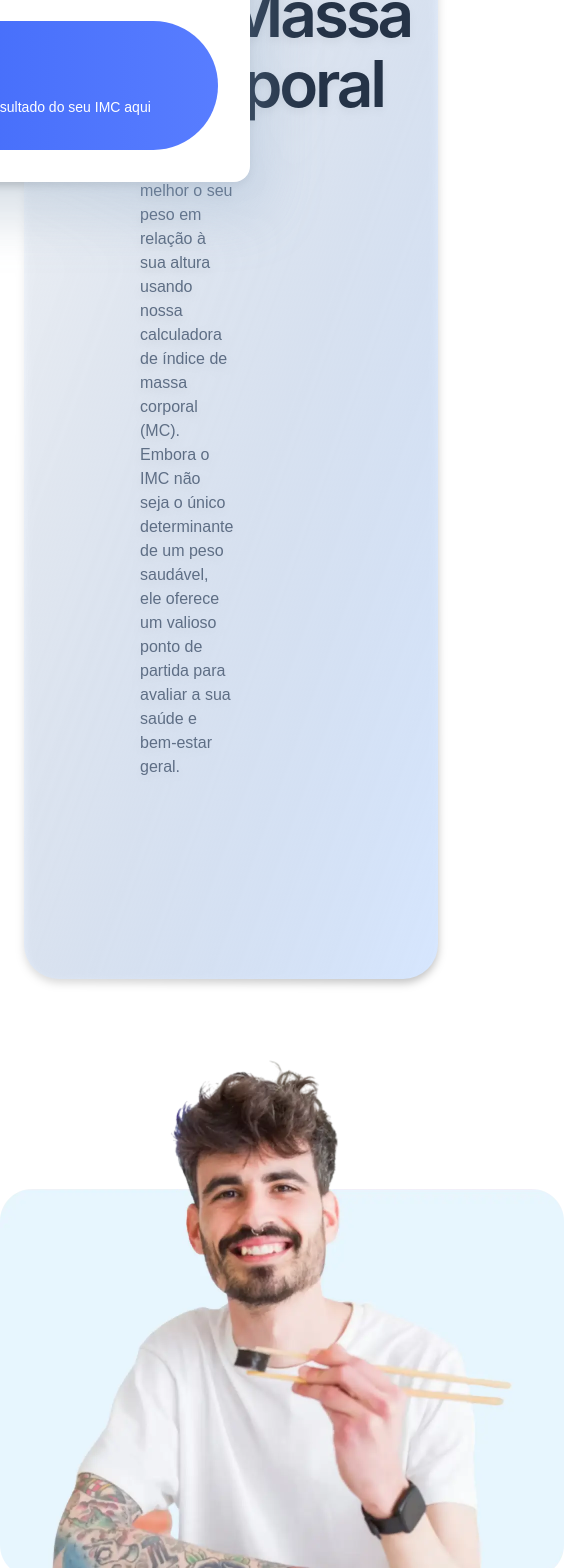
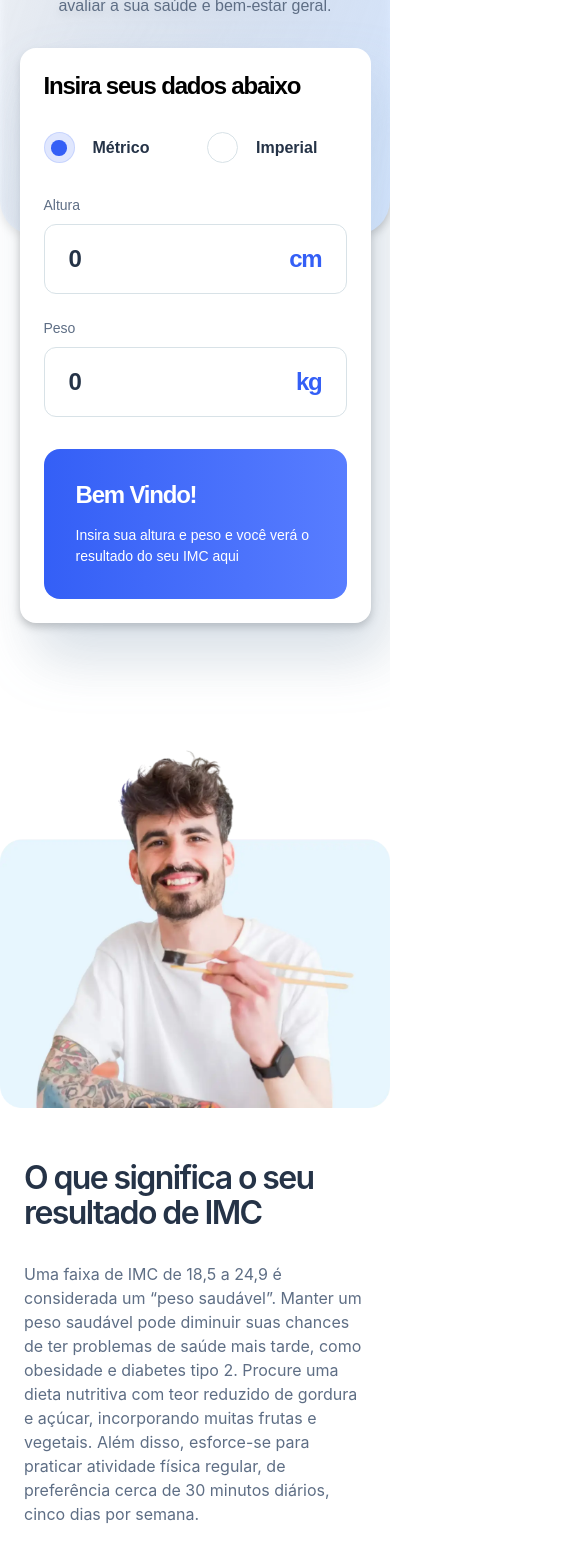
Before and after one commit to BrunoOliveira16/body-mass-index-calculator, a React (Create React App) app: page / in a window 390 px wide. Shown: the part 432-2000 px from the top of the page, 585 px wide, since content can reach past the window. Built offline with nearby package versions, Linux system fonts and the light colour scheme; a web font is replaced by a local one.

Commit message:
:iphone: Responsividade: adaptado layout para dispositivos mobile

```diff
--- a/src/components/Form/FormMeters/index.tsx
+++ b/src/components/Form/FormMeters/index.tsx
@@ -2,6 +2,7 @@ import useMetricBMI from '../../../hooks/useMetricBMI'
 import { useBMIContext, BMIContextType } from '../../../context/BMIContext'
 import { categoryMetricBMI } from '../../../utils/categoryBMI'
 import Input from '../../Input'
+import { ContainerForm } from './styles'
 import { S } from '../styles'
 
 const FormMeters = () => {
@@ -28,7 +29,7 @@ const FormMeters = () => {
 
   return (
     <>
-      <S.Container>
+      <ContainerForm>
         <Input
           label="Altura"
           unit="cm"
@@ -43,7 +44,7 @@ const FormMeters = () => {
           value={weightMetric}
           setValue={setWeightMetric}
         />
-      </S.Container>
+      </ContainerForm>
       <S.ContainerResult>
         {inputIsEmpty || resultBMI === 0 ? (
           <S.Welcome>
--- /dev/null
+++ b/src/components/Form/FormMeters/styles.ts
@@ -0,0 +1,12 @@
+import styled from 'styled-components'
+import theme from '../../../theme'
+
+export const ContainerForm = styled.div`
+  display: flex;
+  gap: 24px;
+
+  @media screen and (max-width: ${theme.breakpoints.mobile}) {
+    width: 100%;
+    flex-direction: column;
+  }
+`
--- a/src/components/Form/styles.ts
+++ b/src/components/Form/styles.ts
@@ -13,6 +13,10 @@ export const S = {
     border-radius: 16px;
     background: ${theme.colors.pureWhite};
     box-shadow: 16px 32px 56px 0px rgba(143, 174, 207, 0.25);
+
+    @media screen and (max-width: ${theme.breakpoints.mobile}) {
+      padding: 24px;
+    }
   `,
   TitleForm: styled.h3`
   color: ${theme.colors.gunmetal});
@@ -26,6 +30,10 @@ export const S = {
   Container: styled.div`
     display: flex;
     gap: 24px;
+
+    @media screen and (max-width: ${theme.breakpoints.mobile}) {
+      width: 100%;
+    }
   `,
   ContainerResult: styled.div`
     width: 100%;
@@ -38,6 +46,12 @@ export const S = {
     border-radius: 16px 999px 999px 16px;
     background: ${theme.gradients.gradient2};
     color: ${theme.colors.pureWhite};
+
+    @media screen and (max-width: ${theme.breakpoints.mobile}) {
+      border-radius: 16px;
+      flex-direction: column;
+      align-items: flex-start;
+    }
   `,
   Welcome: styled.div`
     width: 100%;
@@ -86,6 +100,10 @@ export const S = {
       line-height: ${theme.lineHeight.heading}; /* 70.4px */
       letter-spacing: -3.2px;
     }
+
+    @media screen and (max-width: ${theme.breakpoints.mobile}) {
+      width: 100%;
+    }
   `,
   ResultText: styled.div`
     width: 50%;
@@ -101,5 +119,9 @@ export const S = {
         font-weight: 700;
       }
     }
+
+    @media screen and (max-width: ${theme.breakpoints.mobile}) {
+      width: 100%;
+    }
   `
 }
--- a/src/components/InputRadio/styles.ts
+++ b/src/components/InputRadio/styles.ts
@@ -6,6 +6,10 @@ export const S = {
     display: flex;
     align-items: center;
     width: 238px;
+
+    @media screen and (max-width: ${theme.breakpoints.mobile}) {
+      width: 100%;
+    }
   `,
   Input: styled.input`
     appearance: none;
--- a/src/containers/BmiLimitations/styles.ts
+++ b/src/containers/BmiLimitations/styles.ts
@@ -10,6 +10,10 @@ export const S = {
     width: 100%;
     margin: 0 auto;
     padding: 120px 140px;
+
+    @media screen and (max-width: ${theme.breakpoints.mobile}) {
+      padding: 0 20px 96px;
+    }
   `,
   Container: styled.div<ContainerProps>`
     width: 100%;
@@ -17,11 +21,23 @@ export const S = {
     justify-content: ${(props) => props.justifyContent || 'flex-start'};
     gap: 32px;
     margin-bottom: 32px;
+
+    @media screen and (max-width: ${theme.breakpoints.mobile}) {
+      flex-direction: column;
+      justify-content: center;
+      margin-bottom: 16px;
+      gap: 16px;
+    }
   `,
   ContainerText: styled.div`
     max-width: 564px;
     width: 100%;
     margin-right: 100px;
+
+    @media screen and (max-width: ${theme.breakpoints.mobile}) {
+      text-align: center;
+      margin-bottom: 40px;
+    }
   `,
   Card: styled.div`
     display: flex;
@@ -33,6 +49,10 @@ export const S = {
     border-radius: 16px;
     background: ${theme.colors.pureWhite};
     box-shadow: 16px 32px 56px 0px rgba(143, 174, 207, 0.25);
+
+    @media screen and (max-width: ${theme.breakpoints.mobile}) {
+      max-width: 100%;
+    }
   `,
   CardHeader: styled.div`
     display: flex;
@@ -50,6 +70,12 @@ export const S = {
     line-height: ${theme.lineHeight.heading}; /* 52.8px */
     letter-spacing: -2.4px;
     margin-bottom: 35px;
+
+    @media screen and (max-width: ${theme.breakpoints.mobile}) {
+      font-size: ${theme.fontSizes.headingMobileL};
+      letter-spacing: -1.6px;
+      margin-bottom: 32px;
+    }
   `,
   TitleCard: styled.h3`
     color: ${theme.colors.gunmetal};
--- a/src/containers/Hero/styles.ts
+++ b/src/containers/Hero/styles.ts
@@ -7,12 +7,26 @@ export const S = {
     padding: 0 140px 0 24px;
     position: relative;
     filter: drop-shadow(0px 4px 4px rgba(0, 0, 0, 0.25));
+
+    @media screen and (max-width: ${theme.breakpoints.mobile}) {
+      padding: 0;
+      padding-bottom: 400px;
+      margin-bottom: 32px;
+    }
   `,
   HeroContainer: styled.div`
     max-width: 978px;
     padding: 75px 298px 200px 116px;
     border-radius: 0px 0px 35px 35px;
     background: ${theme.gradients.gradient1};
+
+    @media screen and (max-width: ${theme.breakpoints.mobile}) {
+      max-width: 100%;
+      width: 100%;
+      padding: 32px 24px 217px;
+      border-radius: 0px 0px 35px 35px;
+      text-align: center;
+    }
   `,
   Content: styled.div`
     display: flex;
@@ -20,17 +34,36 @@ export const S = {
     flex-direction: column;
     align-items: flex-start;
     gap: 35px;
+
+    @media screen and (max-width: ${theme.breakpoints.mobile}) {
+      max-width: 100%;
+      width: 100%;
+      gap: 24px;
+    }
   `,
   ContainerForm: styled.div`
     max-width: 564px;
     position: absolute;
     top: 167px;
     right: 140px;
+
+    @media screen and (max-width: ${theme.breakpoints.mobile}) {
+      max-width: 100%;
+      width: 90%;
+      position: absolute;
+      margin: 0 auto;
+      right: 5%;
+      top: 45%;
+    }
   `,
   Logo: styled.img`
     width: 64px;
     height: 64px;
     margin-bottom: 127px;
+
+    @media screen and (max-width: ${theme.breakpoints.mobile}) {
+      margin-bottom: 24px;
+    }
   `,
   Title: styled.h1`
     color: ${theme.colors.gunmetal};
@@ -41,6 +74,11 @@ export const S = {
     font-weight: 600;
     line-height: ${theme.lineHeight.heading}; /* 70.4px */
     letter-spacing: -3.2px;
+
+    @media screen and (max-width: ${theme.breakpoints.mobile}) {
+      font-size: ${theme.fontSizes.headingL};
+      letter-spacing: -2.4px;
+    }
   `,
   Text: styled.p`
     color: ${theme.colors.darkElectricBlue};
--- a/src/containers/Tips/styles.ts
+++ b/src/containers/Tips/styles.ts
@@ -5,6 +5,10 @@ export const S = {
   Section: styled.section`
     width: 100%;
     padding: 24px;
+
+    @media screen and (max-width: ${theme.breakpoints.mobile}) {
+      padding: 0;
+    }
   `,
   ContainerCards: styled.div`
     display: grid;
@@ -13,6 +17,14 @@ export const S = {
     border-radius: 35px;
     background: ${theme.gradients.gradient1};
     padding: 72px 116px 96px;
+
+    @media screen and (max-width: ${theme.breakpoints.mobile}) {
+      grid-template-columns: 1fr;
+      row-gap: 40px;
+      padding: 56px 20px;
+      border-radius: 0;
+      background: rgba(214, 230, 254, 0.25);
+    }
   `,
   Title: styled.h3`
     color: ${theme.colors.gunmetal};
--- a/src/containers/YourResult/index.tsx
+++ b/src/containers/YourResult/index.tsx
@@ -9,7 +9,7 @@ const YourResults = () => {
           <img src={Person} alt="imagem de um homen comendo" />
         </S.BoxImage>
       </S.Content>
-      <S.Content>
+      <S.ContentWithPadding>
         <S.Title>O que significa o seu resultado de IMC</S.Title>
         <S.Text>
           Uma faixa de IMC de 18,5 a 24,9 é considerada um “peso saudável”.
@@ -20,7 +20,7 @@ const YourResults = () => {
           física regular, de preferência cerca de 30 minutos diários, cinco dias
           por semana.
         </S.Text>
-      </S.Content>
+      </S.ContentWithPadding>
     </S.Section>
   )
 }
--- a/src/containers/YourResult/styles.ts
+++ b/src/containers/YourResult/styles.ts
@@ -1,5 +1,17 @@
 import styled from 'styled-components'
 import theme from '../../theme'
+
+const Content = styled.div`
+  width: 50%;
+  display: flex;
+  flex-direction: column;
+  justify-content: center;
+  aligns-items: center;
+
+  @media screen and (max-width: ${theme.breakpoints.mobile}) {
+    width: 100%;
+  }
+`
 
 export const S = {
   Section: styled.section`
@@ -9,18 +21,28 @@ export const S = {
     gap: 131px;
     width: 1160px;
     margin: 65px auto;
+
+    @media screen and (max-width: ${theme.breakpoints.mobile}) {
+      flex-direction: column;
+      gap: 48px;
+      width: 100%;
+      margin: 0 auto;
+    }
   `,
-  Content: styled.div`
-    width: 50%;
-    display: flex;
-    flex-direction: column;
-    justify-content: center;
-    aligns-items: center;
+  Content,
+  ContentWithPadding: styled(Content)`
+    @media screen and (max-width: ${theme.breakpoints.mobile}) {
+      padding: 0 24px;
+    }
   `,
   BoxImage: styled.div`
     width: 564px;
 
     img {
+      width: 100%;
+    }
+
+    @media screen and (max-width: ${theme.breakpoints.mobile}) {
       width: 100%;
     }
   `,
@@ -34,6 +56,12 @@ export const S = {
     line-height: ${theme.lineHeight.heading}; /* 52.8px */
     letter-spacing: -2.4px;
     margin-bottom: 35px;
+
+    @media screen and (max-width: ${theme.breakpoints.mobile}) {
+      font-size: ${theme.fontSizes.headingMobileL};
+      letter-spacing: -1.6px;
+      margin-bottom: 32px;
+    }
   `,
   Text: styled.p`
     color: ${theme.colors.darkElectricBlue};
--- a/src/globalStyle.ts
+++ b/src/globalStyle.ts
@@ -1,4 +1,5 @@
 import styled, { createGlobalStyle } from 'styled-components'
+import theme from './theme'
 
 const GlobalStyle = createGlobalStyle`
     * {
@@ -27,4 +28,10 @@ export const Container = styled.main`
   max-width: 1440px;
   width: 100%;
   margin: 0 auto;
+
+  @media screen and (max-width: ${theme.breakpoints.mobile}) {
+    display: flex;
+    flex-direction: column;
+    gap: 72px;
+  }
 `
--- a/src/theme.ts
+++ b/src/theme.ts
@@ -16,6 +16,7 @@ export default {
   fontSizes: {
     headingXL: '64px',
     headingL: '48px',
+    headingMobileL: '32px',
     headingM: '24px',
     headingS: '20px',
     bodyM: '16px',
@@ -24,5 +25,9 @@ export default {
   lineHeight: {
     heading: '110%',
     body: '150%'
+  },
+  breakpoints: {
+    mobile: '690px',
+    tablet: '1023px'
   }
 }
```
